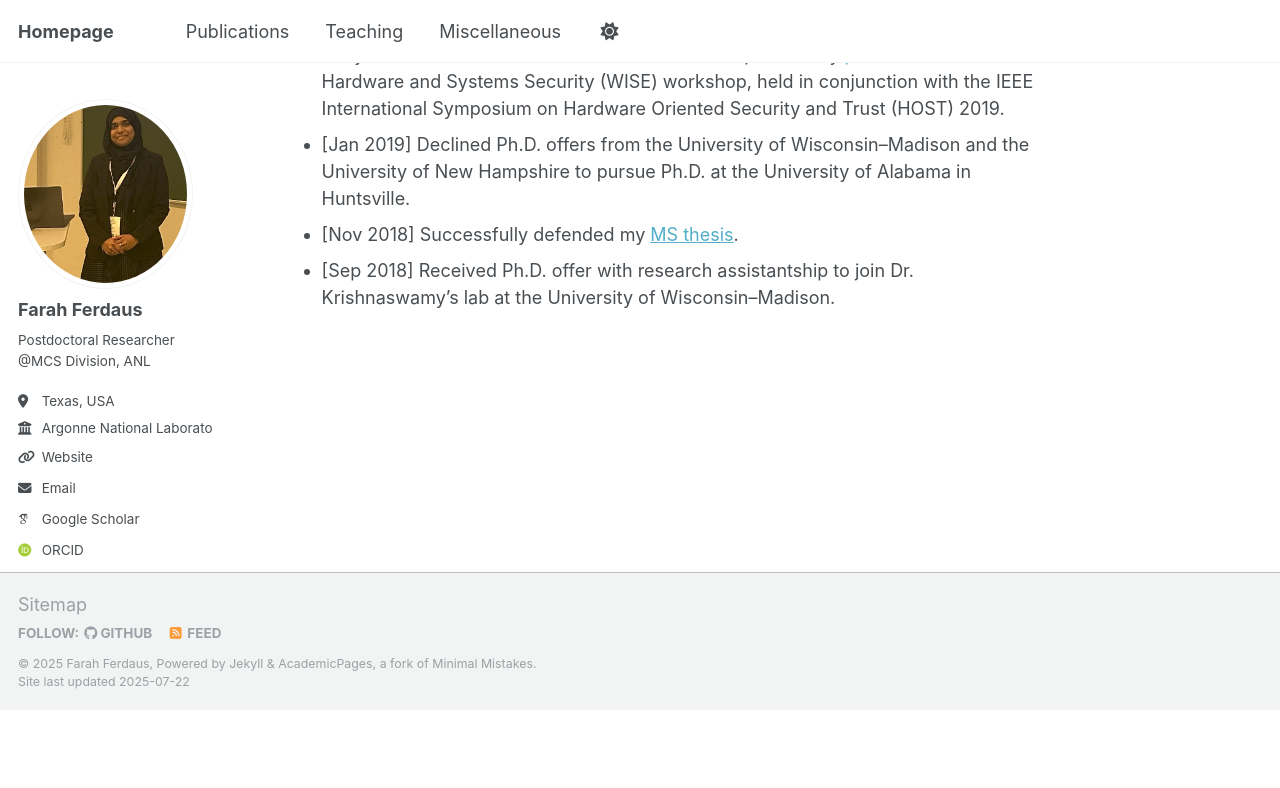
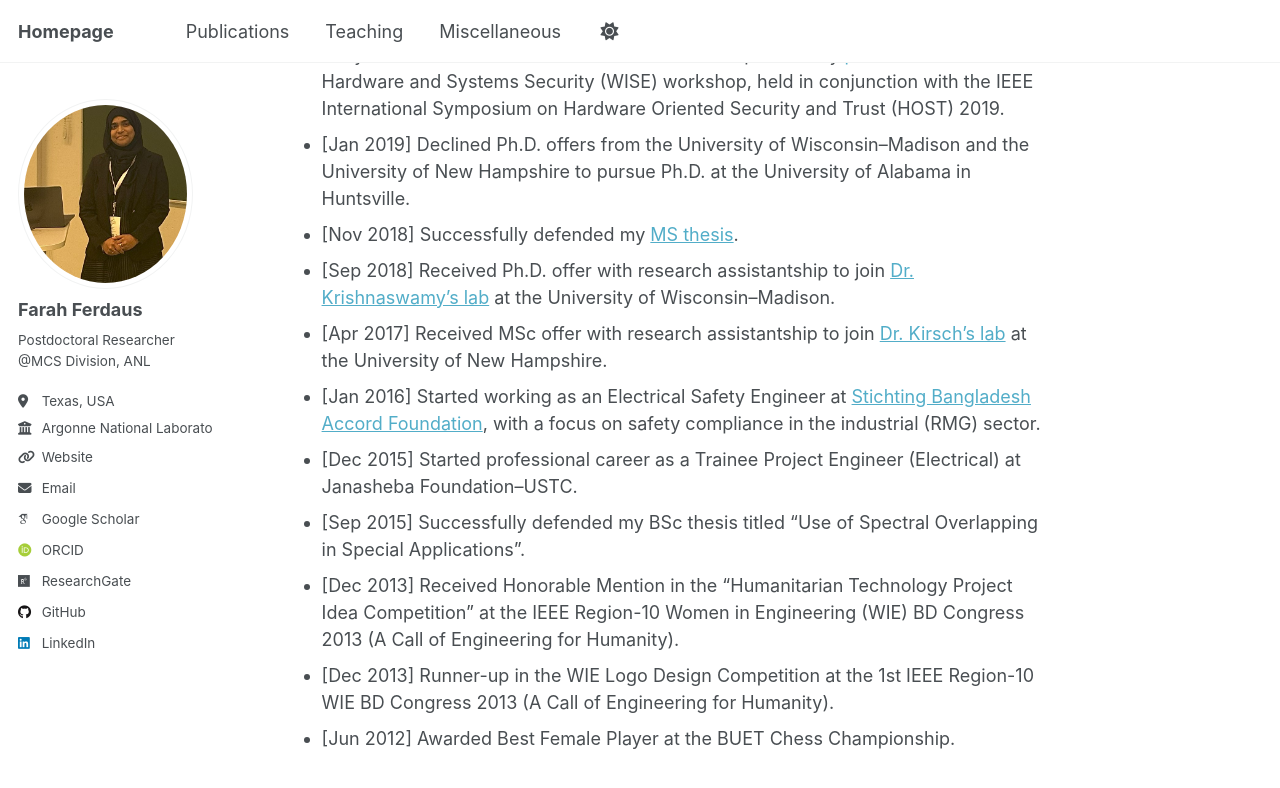
Before and after one commit to fferdaus/fferdaus.github.io, a Jekyll site: the page built from _pages/about.md, in a window 1280 px wide and 900 px high, scrolled down 3433 px. Shown: the top 788 px of the window. Built offline with Jekyll 4.4.1, drawn with Linux system fonts in a browser that asks for light colours; some web fonts are replaced; before the commit the page ends 4143 px from its top, so only the background shows below that.

Commit message:
Update about.md

```diff
--- a/_pages/about.md
+++ b/_pages/about.md
@@ -86,4 +86,11 @@ She has published numerous scientific articles, including journal articles, conf
 - [May 2019] Awarded NSF Student Travel Grant to present my [poster](https://www.researchgate.net/publication/345918574_Attesting_SRAM_Manufacturer_Toward_the_Avoidance_of_Counterfeit_SRAM) at the Women in Hardware and Systems Security (WISE) workshop, held in conjunction with the IEEE International Symposium on Hardware Oriented Security and Trust (HOST) 2019.
 - [Jan 2019] Declined Ph.D. offers from the University of Wisconsin–Madison and the University of New Hampshire to pursue Ph.D. at the University of Alabama in Huntsville.
 - [Nov 2018] Successfully defended my [MS thesis](https://www.proquest.com/openview/fc2609e2f960bdda4da60559ab25f92e/1?pq-origsite=gscholar&cbl=18750&diss=y).
-- [Sep 2018] Received Ph.D. offer with research assistantship to join Dr. Krishnaswamy's lab at the University of Wisconsin–Madison.
+- [Sep 2018] Received Ph.D. offer with research assistantship to join [Dr. Krishnaswamy's lab](https://engineering.wisc.edu/directory/profile/bhuvana-krishnaswamy/) at the University of Wisconsin–Madison.
+- [Apr 2017] Received MSc offer with research assistantship to join [Dr. Kirsch's lab](https://nicholasjkirsch.com/) at the University of New Hampshire.
+- [Jan 2016] Started working as an Electrical Safety Engineer at [Stichting Bangladesh Accord Foundation](https://bangladeshaccord.org/), with a focus on safety compliance in the industrial (RMG) sector.
+- [Dec 2015] Started professional career as a Trainee Project Engineer (Electrical) at Janasheba Foundation–USTC.
+- [Sep 2015] Successfully defended my BSc thesis titled "Use of Spectral Overlapping in Special Applications".
+- [Dec 2013] Received Honorable Mention in the "Humanitarian Technology Project Idea Competition" at the IEEE Region-10 Women in Engineering (WIE) BD Congress 2013 (A Call of Engineering for Humanity).
+- [Dec 2013] Runner-up in the WIE Logo Design Competition at the 1st IEEE Region-10 WIE BD Congress 2013 (A Call of Engineering for Humanity).
+- [Jun 2012] Awarded Best Female Player at the BUET Chess Championship.
```
